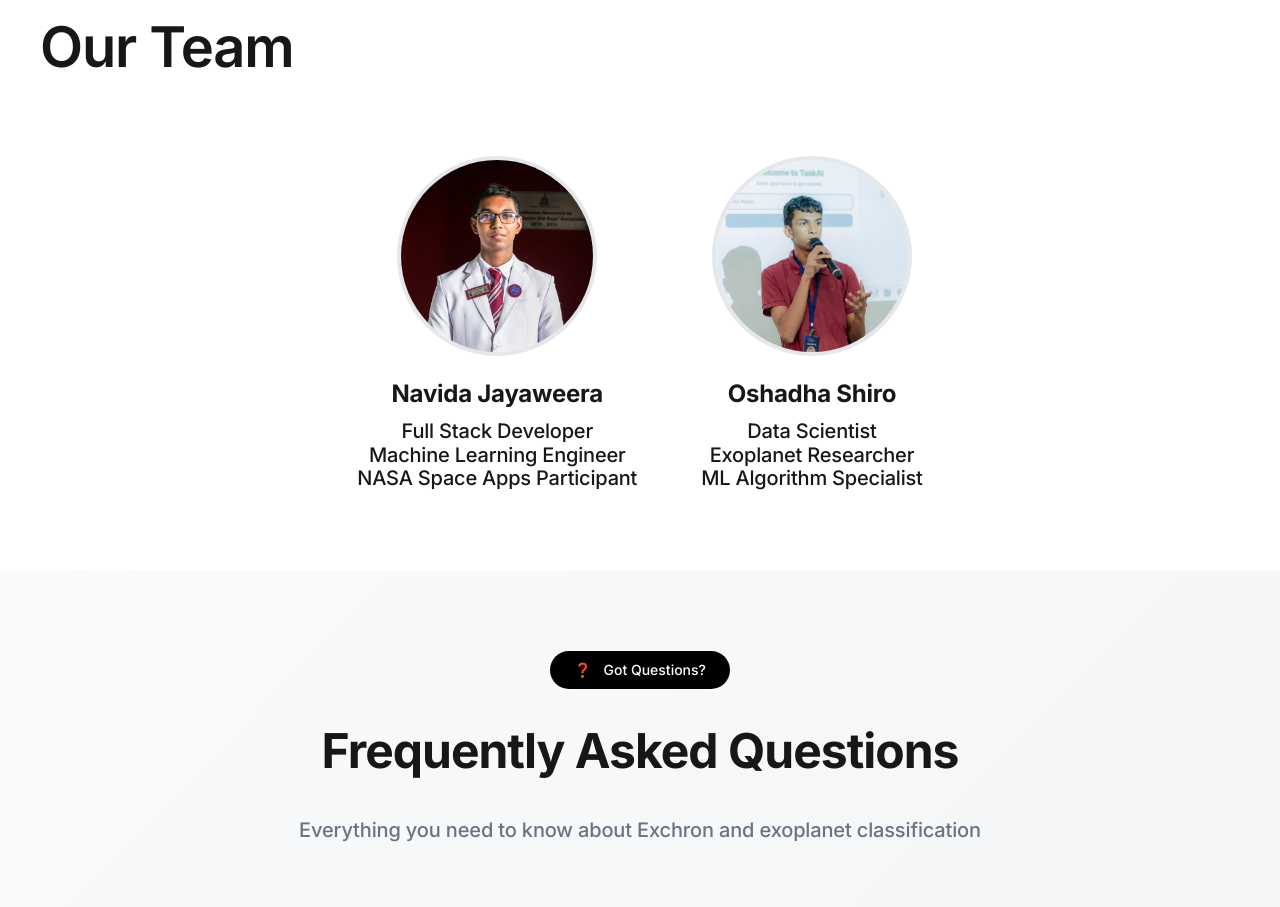
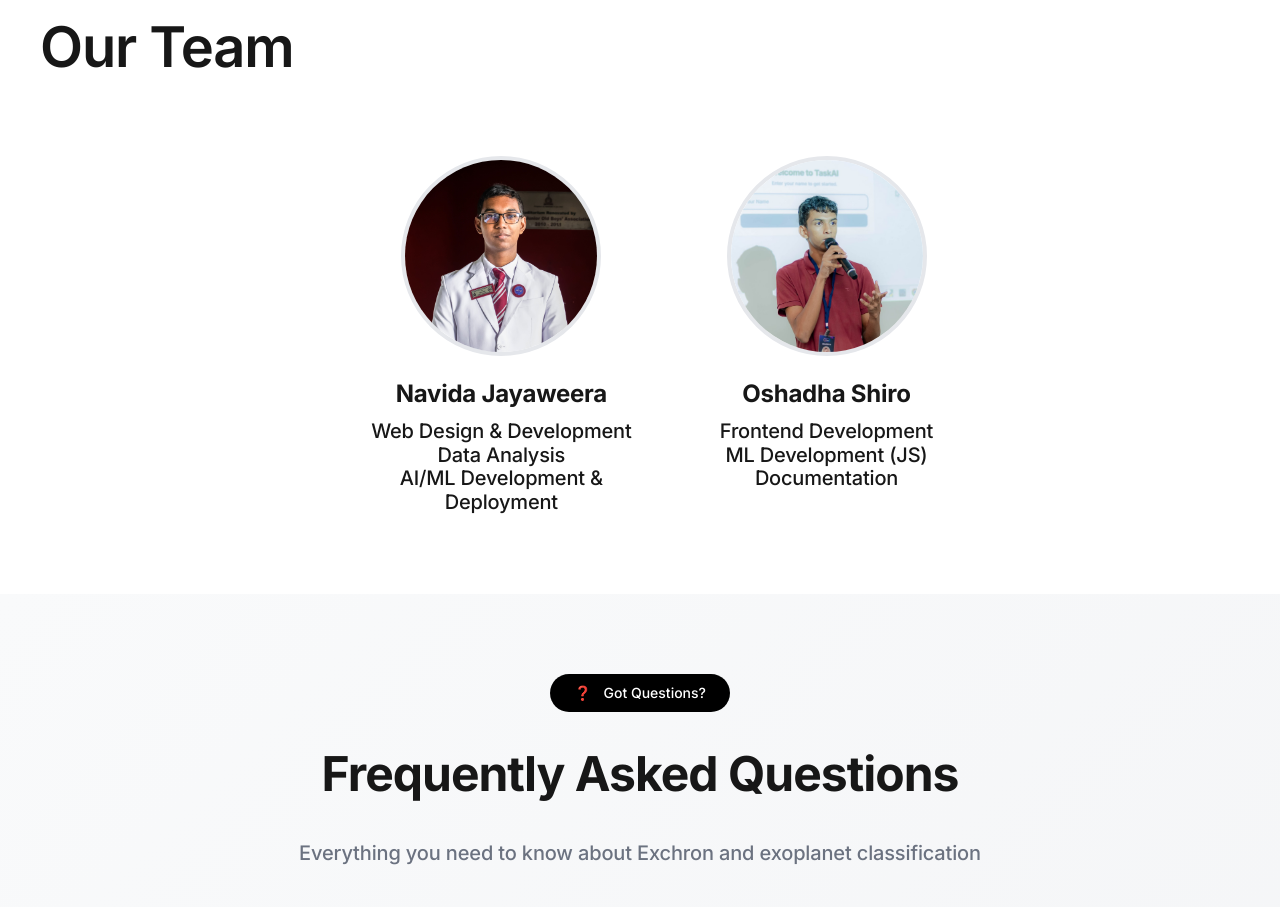
Before and after one commit to Exchron/exchron-landing, a plain HTML site: page index.html in a window 1280 px wide. Shown: the part 5495-6402 px from the top of the page. Drawn offline with Linux system fonts and the light colour scheme.

Commit message:
team info

```diff
--- a/index.html
+++ b/index.html
@@ -443,20 +443,19 @@
 						</div>
 						<h4 class="member-name">Navida Jayaweera</h4>
 						<p class="member-desc">
-							Full Stack Developer<br />Machine Learning Engineer<br />NASA
-							Space Apps Participant
+							Web Design & Development<br />Data Analysis<br />
+							AI/ML Development & Deployment
 						</p>
 					</div>
-					<div class="team-member">
+					<div class="team-member"><a href="https://navida.design" target="_blank">
 						<div class="member-photo">
 							<div class="profile-circle">
 								<img src="assests/profile2.jpg" alt="Oshadha Shiro" class="profile-image" />
 							</div>
-						</div>
+						</div> </a>
 						<h4 class="member-name">Oshadha Shiro</h4>
 						<p class="member-desc">
-							Data Scientist<br />Exoplanet Researcher<br />ML Algorithm
-							Specialist
+							Frontend Development<br />ML Development (JS)<br />Documentation
 						</p>
 					</div>
 				</div>
```
